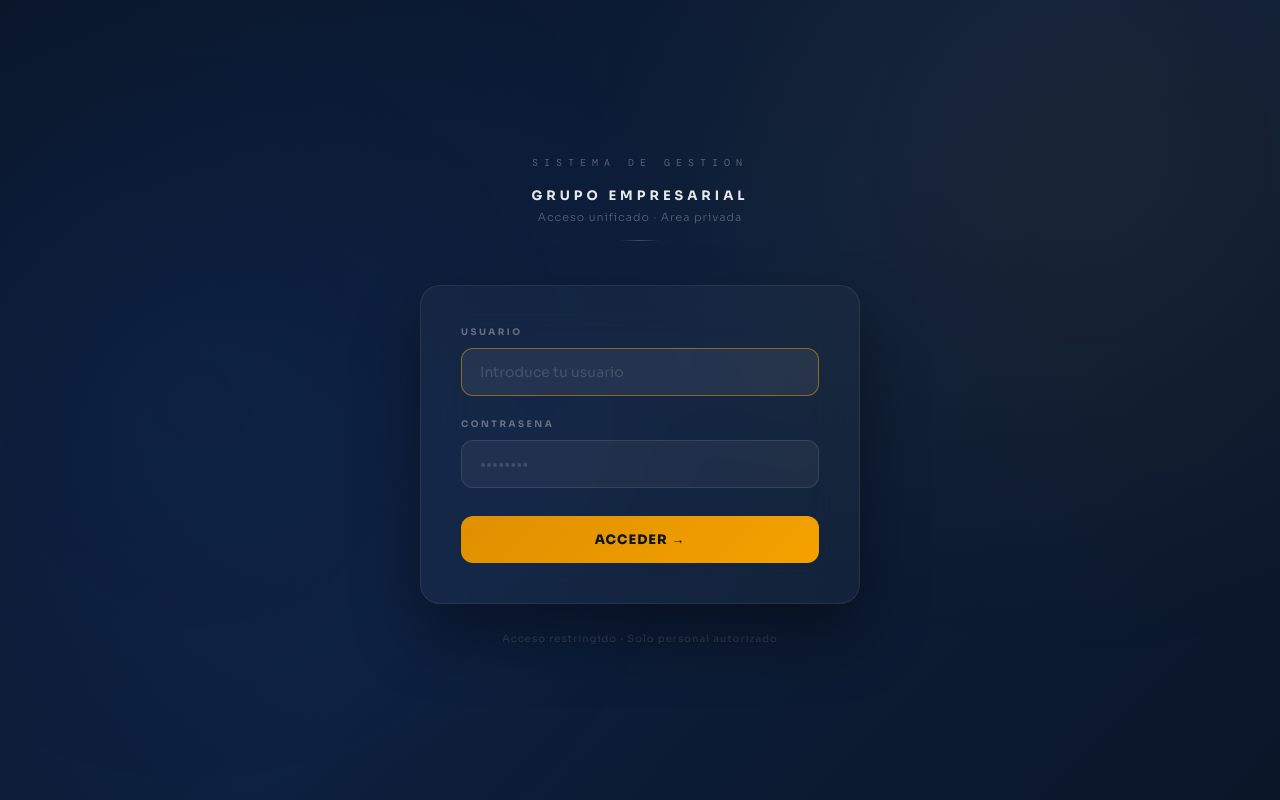
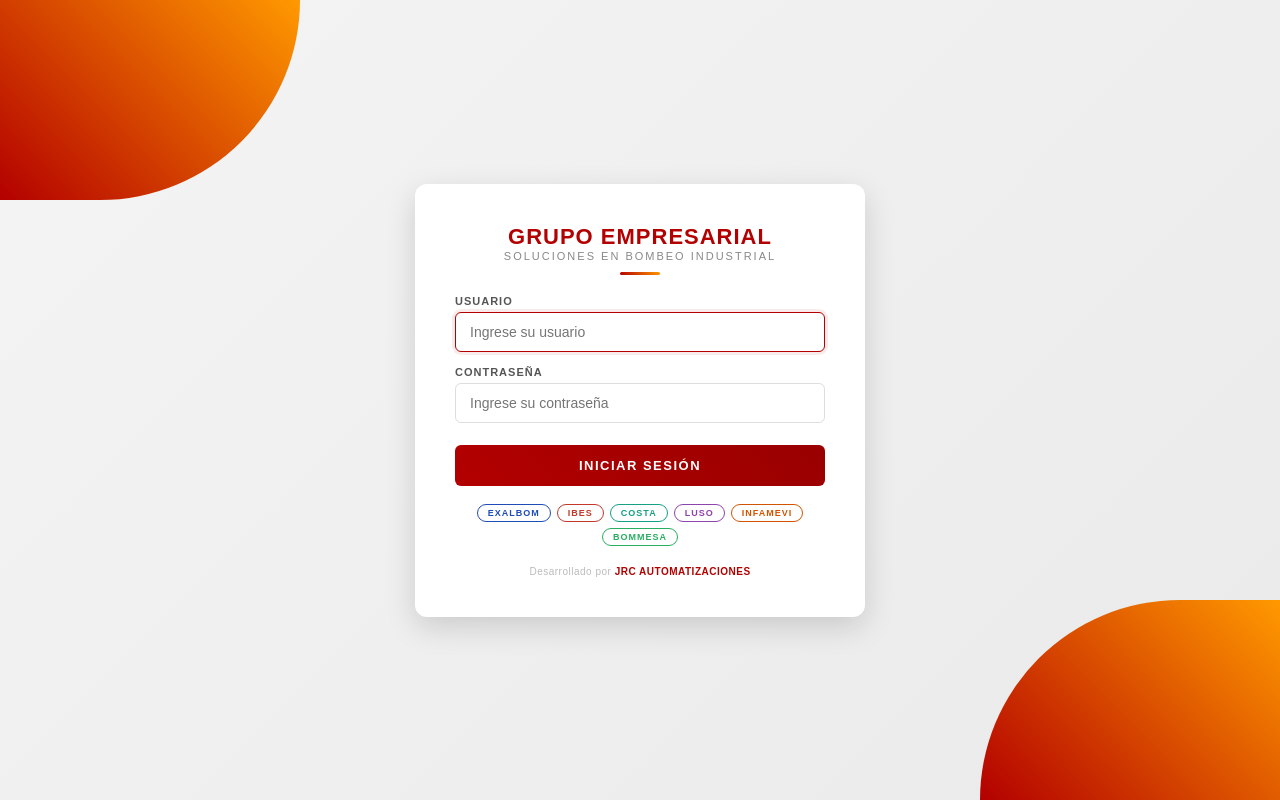
Before and after one commit to jruizautomatizaciones/grupo-empresarial, a Flask app: page / in a window 1280 px wide. Run offline with Flask 3, Linux system fonts and the light colour scheme.

Commit message:
Login estilo JRC

```diff
--- a/templates/login.html
+++ b/templates/login.html
@@ -2,54 +2,211 @@
 <html lang="es">
 <head>
 <meta charset="UTF-8">
-<title>Acceso — Grupo Empresarial</title>
-<link href="https://fonts.googleapis.com/css2?family=DM+Mono:wght@400;500&family=Sora:wght@300;400;600;700;800&display=swap" rel="stylesheet">
+<meta name="viewport" content="width=device-width, initial-scale=1.0">
+<title>Login - Grupo Empresarial</title>
 <style>
-*{margin:0;padding:0;box-sizing:border-box;}
-body{font-family:'Sora',sans-serif;background:linear-gradient(135deg,#0a1628 0%,#0d1f3c 50%,#0a1628 100%);min-height:100vh;display:flex;align-items:center;justify-content:center;}
-body::before{content:'';position:fixed;inset:0;background-image:radial-gradient(circle at 15% 50%,rgba(30,77,183,.12) 0%,transparent 45%),radial-gradient(circle at 85% 20%,rgba(244,161,0,.06) 0%,transparent 40%);pointer-events:none;}
-.wrap{width:440px;position:relative;z-index:1;}
-.logo-area{text-align:center;margin-bottom:44px;}
-.grupo-label{font-family:'DM Mono',monospace;font-size:10px;letter-spacing:6px;color:rgba(255,255,255,.3);text-transform:uppercase;margin-bottom:18px;}
-.grupo-nombre{font-size:13px;font-weight:700;color:rgba(255,255,255,.9);letter-spacing:4px;text-transform:uppercase;margin-bottom:6px;}
-.grupo-desc{color:rgba(255,255,255,.3);font-size:11px;font-weight:300;letter-spacing:1px;}
-.linea{width:40px;height:1px;background:linear-gradient(90deg,transparent,rgba(255,255,255,.2),transparent);margin:16px auto;}
-.card{background:rgba(255,255,255,.03);border:1px solid rgba(255,255,255,.08);border-radius:20px;padding:40px;backdrop-filter:blur(24px);box-shadow:0 32px 64px rgba(0,0,0,.4);}
-label{display:block;font-size:9px;font-weight:700;text-transform:uppercase;letter-spacing:2.5px;color:rgba(255,255,255,.35);margin-bottom:10px;}
-input{width:100%;padding:14px 18px;background:rgba(255,255,255,.05);border:1px solid rgba(255,255,255,.1);border-radius:12px;color:white;font-family:'Sora',sans-serif;font-size:14px;outline:none;transition:.2s;}
-input::placeholder{color:rgba(255,255,255,.15);}
-input:focus{border-color:rgba(244,161,0,.5);background:rgba(255,255,255,.07);}
-.campo{margin-bottom:22px;}
-.btn{width:100%;padding:15px;background:linear-gradient(135deg,#e09000,#f4a100);border:none;border-radius:12px;color:#0a1628;font-size:13px;font-weight:800;font-family:'Sora',sans-serif;cursor:pointer;letter-spacing:1px;text-transform:uppercase;transition:.2s;margin-top:6px;}
-.btn:hover{transform:translateY(-2px);box-shadow:0 10px 28px rgba(244,161,0,.35);}
-.btn:active{transform:translateY(0);}
-.error{background:rgba(192,57,43,.12);border:1px solid rgba(192,57,43,.3);border-radius:10px;padding:12px 16px;color:#ff8a80;font-size:12px;margin-bottom:22px;}
-.footer{text-align:center;margin-top:28px;color:rgba(255,255,255,.15);font-size:10px;letter-spacing:1px;}
+body {
+    margin: 0;
+    font-family: Arial, sans-serif;
+    background: linear-gradient(135deg, #f4f4f4, #eaeaea);
+}
+
+.bg-top {
+    position: absolute;
+    top: 0; left: 0;
+    width: 300px; height: 200px;
+    background: linear-gradient(45deg, #b30000, #ff9900);
+    border-bottom-right-radius: 200px;
+}
+
+.bg-bottom {
+    position: absolute;
+    bottom: 0; right: 0;
+    width: 300px; height: 200px;
+    background: linear-gradient(45deg, #b30000, #ff9900);
+    border-top-left-radius: 200px;
+}
+
+.container {
+    position: relative;
+    height: 100vh;
+    display: flex;
+    justify-content: center;
+    align-items: center;
+}
+
+.card {
+    background: #fff;
+    padding: 40px;
+    border-radius: 12px;
+    width: 370px;
+    box-shadow: 0 10px 30px rgba(0,0,0,0.15);
+    text-align: center;
+    position: relative;
+    z-index: 1;
+}
+
+.logo-area {
+    margin-bottom: 8px;
+}
+
+.title {
+    font-size: 22px;
+    font-weight: bold;
+    color: #b30000;
+    letter-spacing: 1px;
+}
+
+.subtitle {
+    font-size: 11px;
+    color: #888;
+    letter-spacing: 2px;
+    text-transform: uppercase;
+    margin-bottom: 6px;
+}
+
+.divider {
+    width: 40px; height: 3px;
+    background: linear-gradient(45deg, #b30000, #ff9900);
+    border-radius: 2px;
+    margin: 10px auto 20px;
+}
+
+.error-box {
+    background: #fff5f5;
+    border: 1px solid #f5c6c6;
+    border-left: 3px solid #b30000;
+    border-radius: 6px;
+    padding: 10px 14px;
+    color: #b30000;
+    font-size: 12px;
+    margin-bottom: 16px;
+    text-align: left;
+}
+
+.label {
+    text-align: left;
+    font-size: 11px;
+    font-weight: bold;
+    letter-spacing: 1px;
+    margin-top: 14px;
+    margin-bottom: 5px;
+    color: #555;
+    text-transform: uppercase;
+}
+
+.input {
+    width: 100%;
+    padding: 11px 14px;
+    border-radius: 6px;
+    border: 1.5px solid #ddd;
+    font-size: 14px;
+    transition: .2s;
+    outline: none;
+    box-sizing: border-box;
+}
+
+.input:focus {
+    border-color: #b30000;
+    box-shadow: 0 0 0 3px rgba(179,0,0,.08);
+}
+
+.button {
+    margin-top: 22px;
+    width: 100%;
+    padding: 13px;
+    border: none;
+    border-radius: 6px;
+    background: linear-gradient(45deg, #b30000, #990000);
+    color: white;
+    font-weight: bold;
+    font-size: 13px;
+    letter-spacing: 1.5px;
+    cursor: pointer;
+    text-transform: uppercase;
+    transition: .2s;
+}
+
+.button:hover {
+    opacity: 0.88;
+    transform: translateY(-1px);
+    box-shadow: 0 6px 18px rgba(179,0,0,.3);
+}
+
+.empresas {
+    display: flex;
+    flex-wrap: wrap;
+    gap: 6px;
+    justify-content: center;
+    margin: 18px 0 4px;
+}
+
+.emp {
+    font-size: 9px;
+    font-weight: bold;
+    letter-spacing: 1px;
+    padding: 3px 10px;
+    border-radius: 20px;
+    border: 1px solid #eee;
+    color: #999;
+    text-transform: uppercase;
+}
+
+.footer {
+    margin-top: 20px;
+    font-size: 10px;
+    color: #bbb;
+    letter-spacing: .5px;
+}
+
+.footer strong {
+    color: #b30000;
+}
 </style>
 </head>
 <body>
-<div class="wrap">
-  <div class="logo-area">
-    <div class="grupo-label">Sistema de Gestion</div>
-    <div class="grupo-nombre">Grupo Empresarial</div>
-    <div class="grupo-desc">Acceso unificado &middot; Area privada</div>
-    <div class="linea"></div>
+
+<div class="bg-top"></div>
+<div class="bg-bottom"></div>
+
+<div class="container">
+  <div class="card">
+
+    <div class="logo-area">
+      <div class="title">GRUPO EMPRESARIAL</div>
+      <div class="subtitle">Soluciones en Bombeo Industrial</div>
+      <div class="divider"></div>
+    </div>
+
+    {% if error %}
+    <div class="error-box">&#9888; {{ error }}</div>
+    {% endif %}
+
+    <form method="POST">
+      <div class="label">Usuario</div>
+      <input class="input" name="usuario" placeholder="Ingrese su usuario" autofocus autocomplete="username">
+
+      <div class="label">Contrase&ntilde;a</div>
+      <input class="input" type="password" name="password" placeholder="Ingrese su contrase&ntilde;a" autocomplete="current-password">
+
+      <button class="button">Iniciar Sesi&oacute;n</button>
+    </form>
+
+    <div class="empresas">
+      <span class="emp" style="border-color:#1e4db7;color:#1e4db7;">EXALBOM</span>
+      <span class="emp" style="border-color:#c0392b;color:#c0392b;">IBES</span>
+      <span class="emp" style="border-color:#16a085;color:#16a085;">COSTA</span>
+      <span class="emp" style="border-color:#8e44ad;color:#8e44ad;">LUSO</span>
+      <span class="emp" style="border-color:#d35400;color:#d35400;">INFAMEVI</span>
+      <span class="emp" style="border-color:#27ae60;color:#27ae60;">BOMMESA</span>
+    </div>
+
+    <div class="footer">
+      Desarrollado por <strong>JRC AUTOMATIZACIONES</strong>
+    </div>
+
   </div>
-  <div class="card">
-    {% if error %}<div class="error">&#9888; {{ error }}</div>{% endif %}
-    <form method="post">
-      <div class="campo">
-        <label>Usuario</label>
-        <input type="text" name="usuario" placeholder="Introduce tu usuario" autofocus autocomplete="username">
-      </div>
-      <div class="campo">
-        <label>Contrasena</label>
-        <input type="password" name="password" placeholder="&bull;&bull;&bull;&bull;&bull;&bull;&bull;&bull;" autocomplete="current-password">
-      </div>
-      <button type="submit" class="btn">Acceder &rarr;</button>
-    </form>
-  </div>
-  <div class="footer">Acceso restringido &middot; Solo personal autorizado</div>
 </div>
+
 </body>
 </html>
```
